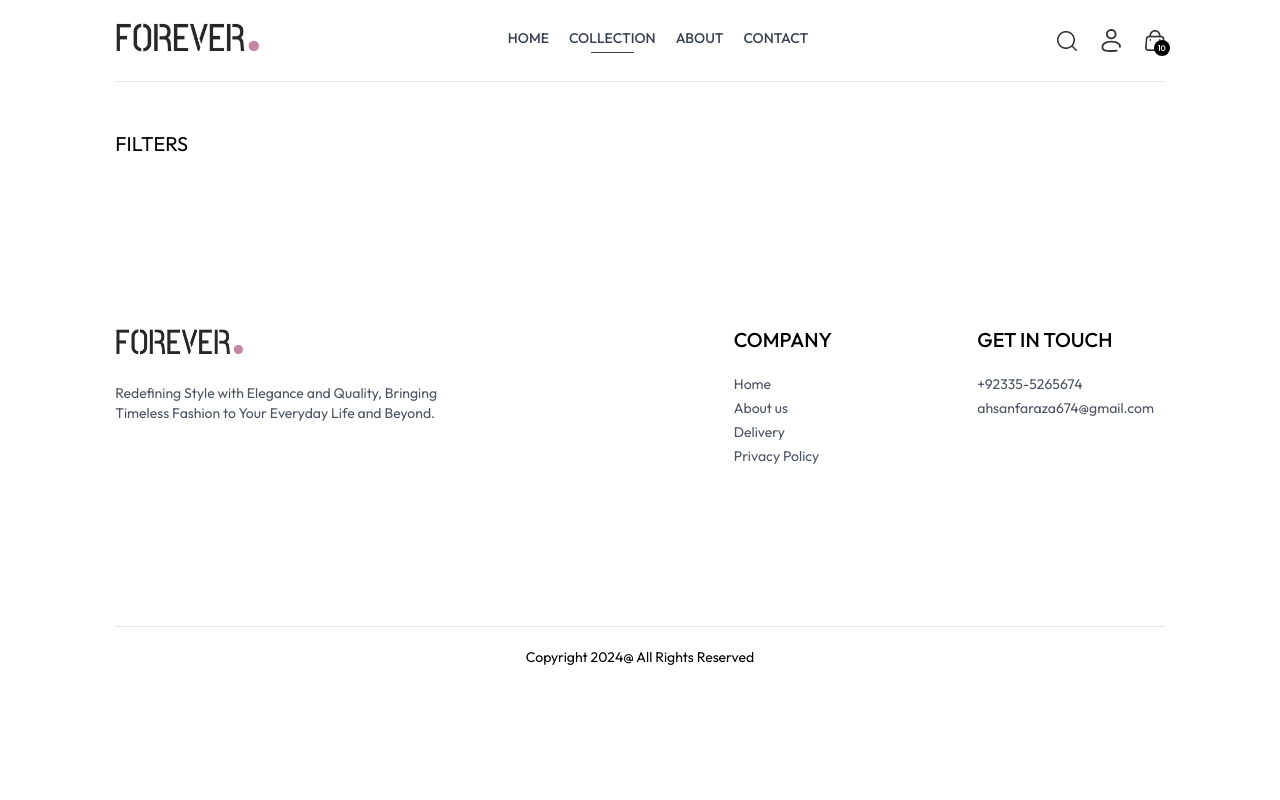
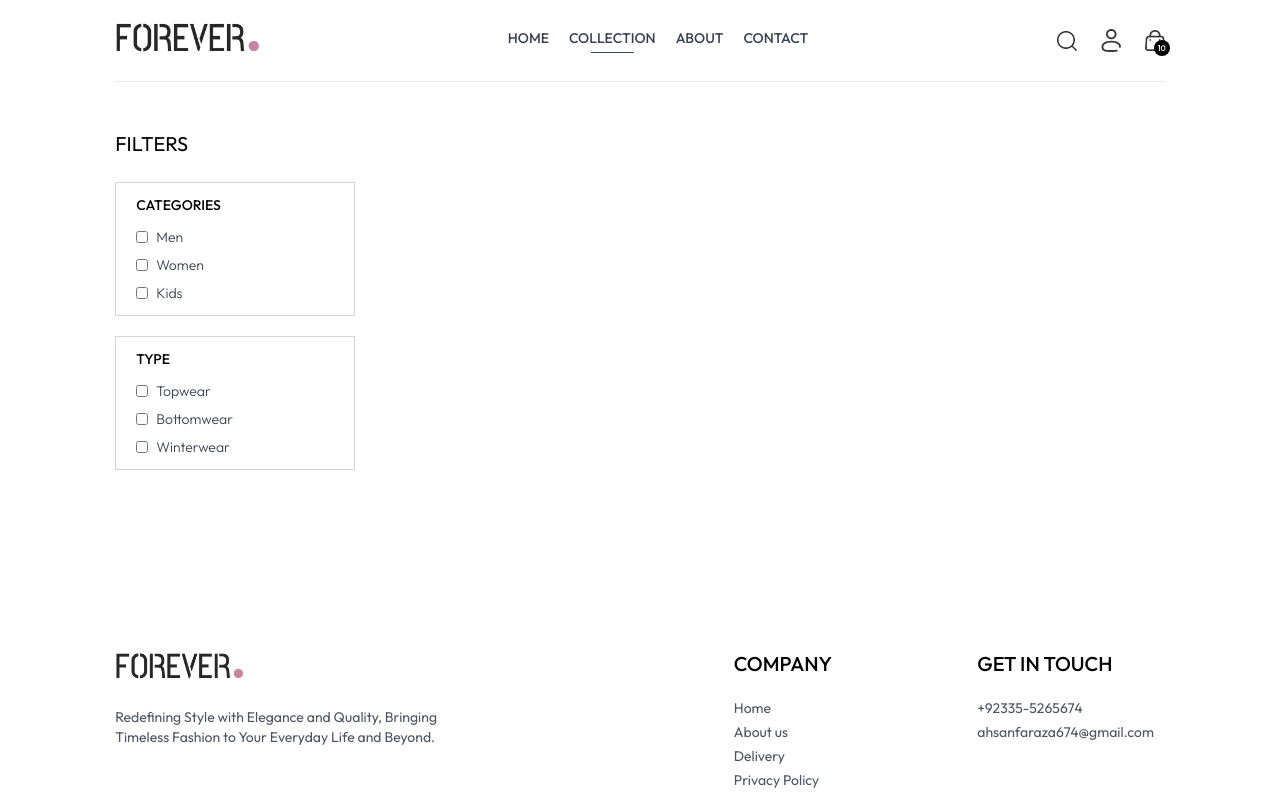
Before and after one commit to Gul-Sher-Khan/FOREVER, a React (Vite) app: page /collection in a window 1280 px wide. Shown: the top 800 px of the page. Built offline with nearby package versions, Linux system fonts and the light colour scheme.

Commit message:
Filters Added to collection

```diff
--- a/src/pages/Collection.jsx
+++ b/src/pages/Collection.jsx
@@ -1,7 +1,8 @@
-import { useContext } from "react";
+import { useContext, useState } from "react";
 import { ShopContext } from "../context/ShopContext";
 const Collection = () => {
   const { products } = useContext(ShopContext);
+  const [showFilter, setShowFilter] = useState(false);
 
   return (
     <div className="flex flex-xol sm:flex-row gap-1 sm:gap-10 pt-10 border-t">
@@ -10,6 +11,50 @@ const Collection = () => {
         <p className="my-2 text-xl flex items-center cursor-pointer gap-2">
           FILTERS
         </p>
+        {/* Category Filter */}
+        <div
+          className={`border border-gray-300 pl-5 py-3 mt-6 ${
+            showFilter ? "" : "hidden"
+          } sm:block`}
+        >
+          <p className="mb-3 text-sm font-medium">CATEGORIES</p>
+          <div className="flex flex-col gap-2 text-sm font-light text-gray-700">
+            <p className="flex gap-2">
+              <input className="w-3" type="checkbox" value={"Men"} />
+              Men
+            </p>
+            <p className="flex gap-2">
+              <input className="w-3" type="checkbox" value={"Women"} />
+              Women
+            </p>
+            <p className="flex gap-2">
+              <input className="w-3" type="checkbox" value={"Kids"} />
+              Kids
+            </p>
+          </div>
+        </div>
+        {/* Sub-Category Filter */}
+        <div
+          className={`border border-gray-300 pl-5 py-3 my-5 ${
+            showFilter ? "" : "hidden"
+          } sm:block`}
+        >
+          <p className="mb-3 text-sm font-medium">TYPE</p>
+          <div className="flex flex-col gap-2 text-sm font-light text-gray-700">
+            <p className="flex gap-2">
+              <input className="w-3" type="checkbox" value={"Topwear"} />
+              Topwear
+            </p>
+            <p className="flex gap-2">
+              <input className="w-3" type="checkbox" value={"Bottomwear"} />
+              Bottomwear
+            </p>
+            <p className="flex gap-2">
+              <input className="w-3" type="checkbox" value={"Winterwear"} />
+              Winterwear
+            </p>
+          </div>
+        </div>
       </div>
     </div>
   );
```
